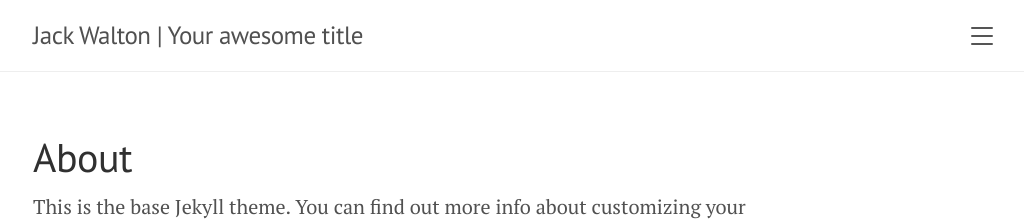
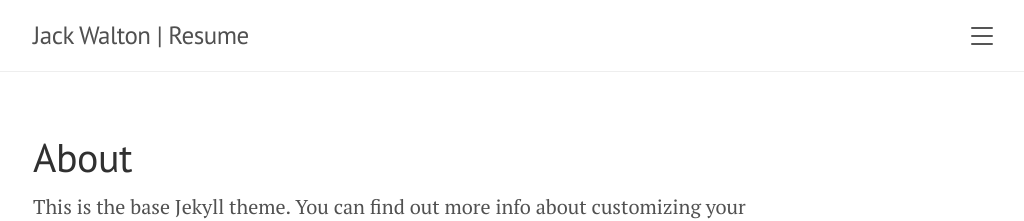
Before and after one commit to jack-walton/jack-walton.github.io, a Jekyll site: the page built from about.markdown, in a window 1280 px wide. Shown: the top 221 px of the page, without its empty margins (247-1271 px from the left). Built offline with Jekyll 4.4.1, drawn with Linux system fonts in a browser that asks for light colours.

Commit message:
Update site title

```diff
--- a/_config.yml
+++ b/_config.yml
@@ -18,7 +18,7 @@
 # You can create any custom variable you would like, and they will be accessible
 # in the templates via {{ site.myvariable }}.
 
-title: Your awesome title
+title: Resume
 email: your-email@example.com
 description: >- # this means to ignore newlines until "baseurl:"
   Write an awesome description for your new site here. You can edit this
```
